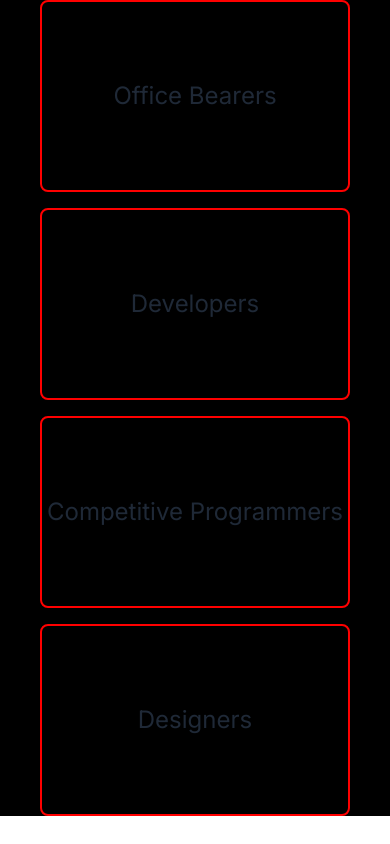
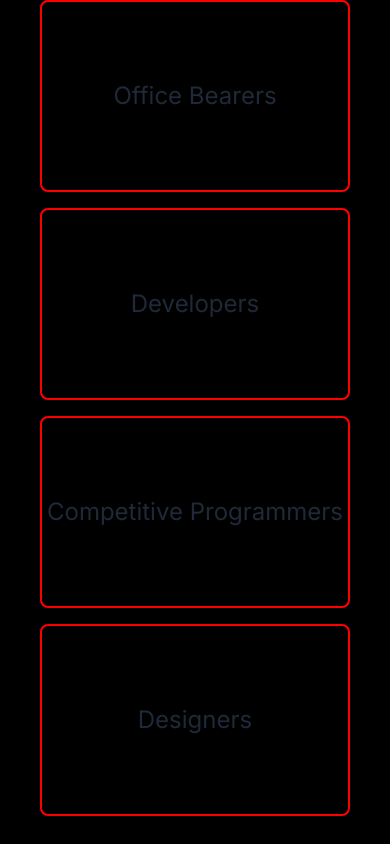
Before and after one commit to RISHIKESHk07/tpcwebsite, a Next.js app: page /newteams in a window 390 px wide. Built offline with nearby package versions, Linux system fonts and the light colour scheme.

Commit message:
Adjusted Colors according to the design

```diff
--- a/src/app/_UIcomponents/BatchContainer.js
+++ b/src/app/_UIcomponents/BatchContainer.js
@@ -18,7 +18,7 @@ const BatchContainer = ({ teamName, batchName }) => {
   return (
     <div className="flex flex-col items-center gap-3">
       <h4 className="font-semibold text-lg text-slate-300">{batchName}</h4>
-      <div className="carousel carousel-center bg-neutral rounded-box max-sm:max-w-[305px] sm:max-w-[305px] md:max-w-[620px] lg:max-w-[920px] space-x-4 p-4">
+      <div className="carousel carousel-center bg-transparent max-sm:max-w-[305px] sm:max-w-[305px] md:max-w-[620px] lg:max-w-[920px] space-x-4 p-4">
         {batch.batchMembers.map((member, index) => (
           <div key={index} className="carousel-item">
             <TicketCard
--- a/src/app/_UIcomponents/TeamContainer.js
+++ b/src/app/_UIcomponents/TeamContainer.js
@@ -39,7 +39,7 @@ const TeamContainer = ({ title }) => {
       {popUp && (
         <div
           ref={modalRef}
-          className={`bg-gray-700 inset-0 fixed my-12 rounded-3xl z-10 max-sm:mx-4 sm:mx-4 md:mx-10 overflow-y-scroll`}>
+          className={`bg-[#1a1a1a] inset-0 fixed my-12 rounded-3xl z-10 max-sm:mx-4 sm:mx-4 md:mx-10 overflow-y-scroll`}>
           <div>
             <button
               className="btn btn-sm btn-circle btn-ghost absolute right-2 top-5"
--- a/src/app/newteams/page.js
+++ b/src/app/newteams/page.js
@@ -2,12 +2,12 @@ import TeamContainer from '../_UIcomponents/TeamContainer'
 
 const page = () => {
   return (
-    <div className='flex flex-col gap-4 mx-4'>
+    <main className='flex flex-col gap-4 px-4 min-h-screen w-full'>
       <TeamContainer title={'Office Bearers'} />
       <TeamContainer title={'Developers'} />
       <TeamContainer title={'Competitive Programmers'} />
       <TeamContainer title={'Designers'} />
-    </div>
+    </main>
   )
 }
 
```
